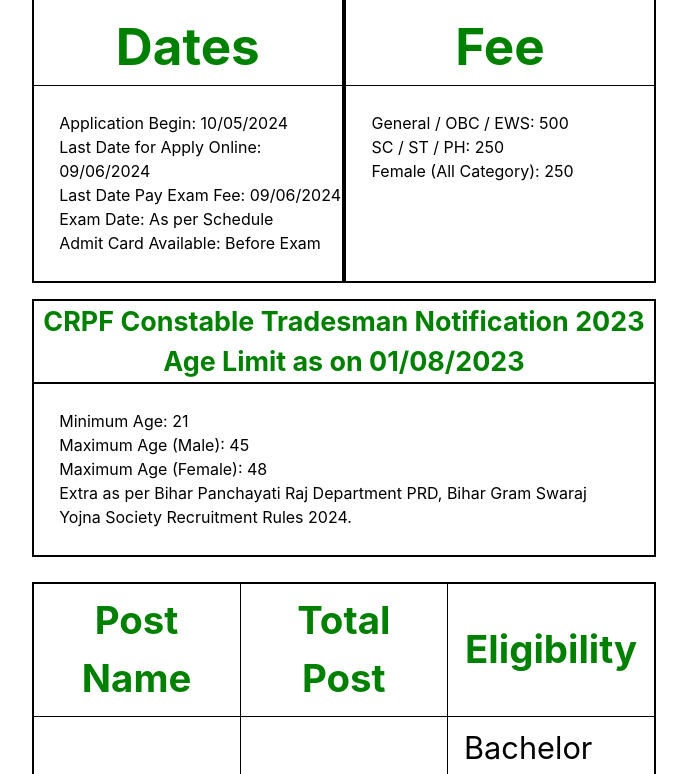
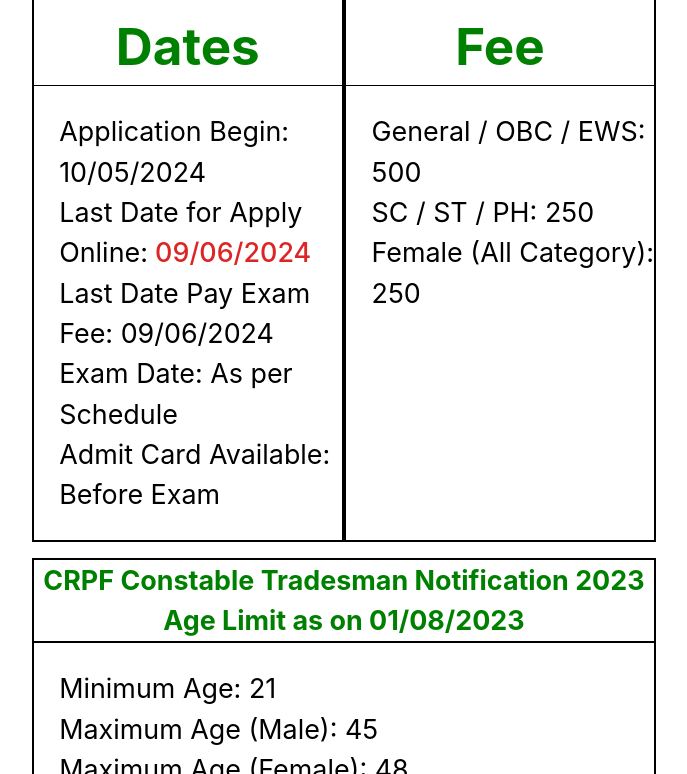
Before and after one commit to 0107shubham/Sarkaru-Naukri, a React (Create React App) app: page /form/1 in a window 1280 px wide. Shown: the part 726-1500 px from the top of the page, without its empty margins (218-905 px from the left). Built offline with nearby package versions, Linux system fonts and the light colour scheme.

Commit message:
update fotnsize in formdata

```diff
--- a/src/component/FormData/index.js
+++ b/src/component/FormData/index.js
@@ -134,10 +134,14 @@ const FormData = () => {
             <p className="text-center text-[#008000] border-black border-b font-bold text-[5vw] lg:text-[4vw]">
               Important Dates
             </p>
-            <ul className="pl-[2vw]  my-[2vw] ">
+            <ul className="pl-[2vw]  my-[2vw] text-[2.4vw] lg:text-[2.1vw] ">
               <li>Application Begin: {item.postDetails.applicationBegin}</li>
               <li>
-                Last Date for Apply Online: {item.postDetails.lastDateToApply}
+                Last Date for Apply Online:
+                <span className="text-red-600 font-medium">
+                  {" "}
+                  {item.postDetails.lastDateToApply}
+                </span>
               </li>
               <li>
                 Last Date Pay Exam Fee: {item.postDetails.payExamFeeLastDate}
@@ -152,7 +156,7 @@ const FormData = () => {
             <p className="text-center  text-[#008000] font-bold text-[5vw]  border-black border-b lg:text-[4vw]">
               Application Fee
             </p>
-            <ul className="pl-[2vw] my-[2vw]">
+            <ul className="pl-[2vw] my-[2vw] text-[2.4vw] lg:text-[2.1vw]">
               <li>General / OBC / EWS: {item.applicationFee.generalObcEws}</li>
               <li>SC / ST / PH: {item.applicationFee.scStPh}</li>
               <li>
@@ -166,7 +170,7 @@ const FormData = () => {
             CRPF Constable Tradesman Notification 2023 Age Limit as on
             01/08/2023
           </p>
-          <ul className="text-[1vw ] my-[2vw] mx-[2vw]">
+          <ul className="text-[2.4vw] lg:text-[2.1vw] my-[2vw] mx-[2vw]">
             <li>Minimum Age: {item.ageLimit.minimumAge}</li>
             <li>Maximum Age (Male): {item.ageLimit.maximumAgeMale}</li>
             <li>Maximum Age (Female): {item.ageLimit.maximumAgeFemale}</li>
```
